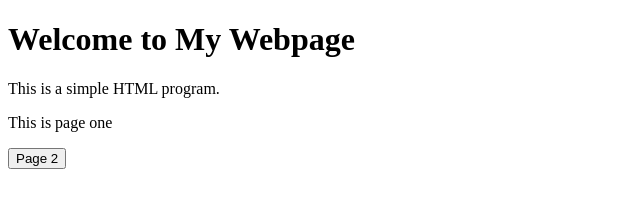
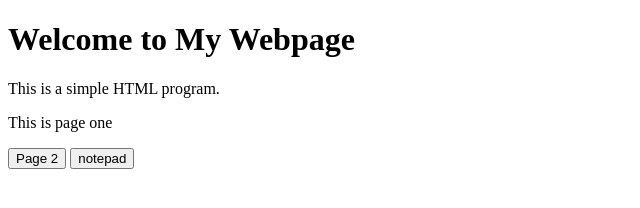
Before and after one commit to Saideep-Padhy/Demo, a plain HTML site: page index.html in a window 1280 px wide. Shown: the whole page, without its empty margins (0-640 px from the left). Drawn offline with Linux system fonts and the light colour scheme.

Commit message:
Update index.html

```diff
--- a/index.html
+++ b/index.html
@@ -9,5 +9,6 @@
   <p>This is a simple HTML program.</p>
   <p>This is page one</p>
   <button href="page2.html">Page 2</button>
+  <button href="https://saideep-padhy.github.io/Advanced-Notepad/">notepad</button>
 </body>
 </html>
```
